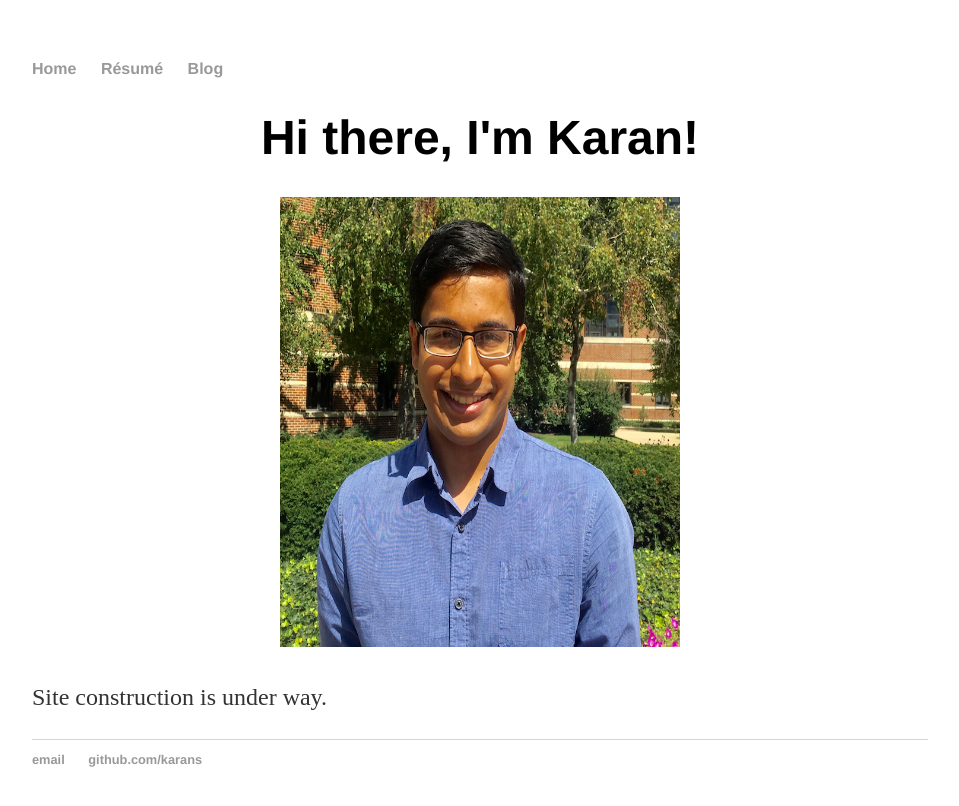
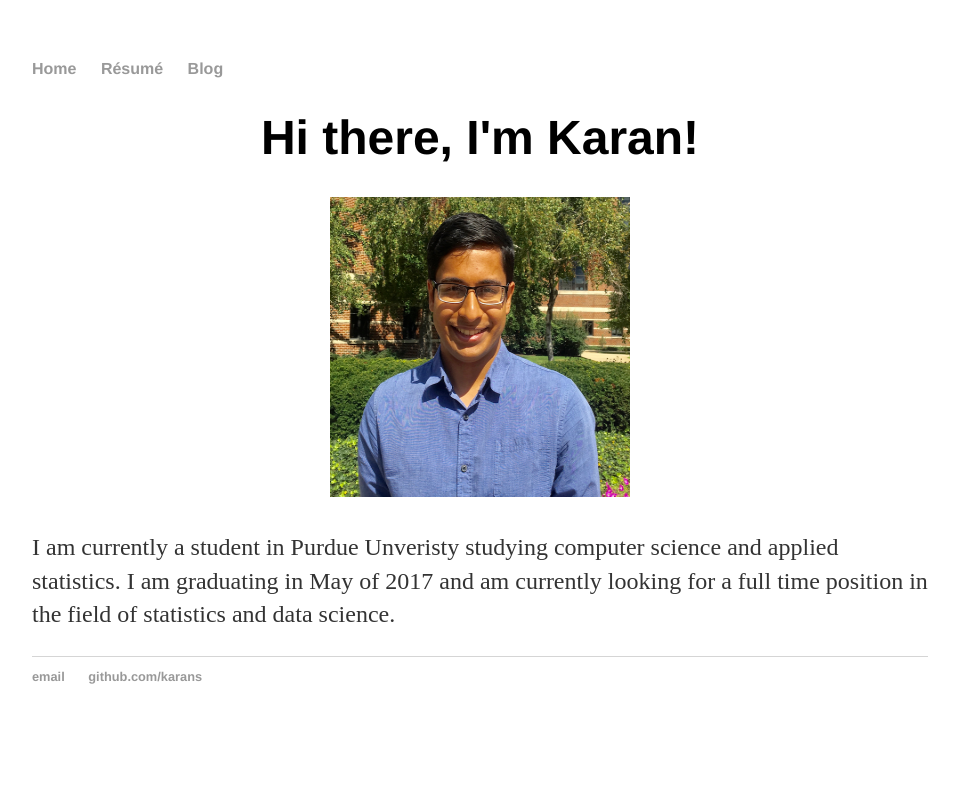
Before and after one commit to karans/karans.github.io, a Jekyll site: the page built from index.html, in a window 1280 px wide. Shown: the top 806 px of the page, without its empty margins (160-1119 px from the left). Built offline with Jekyll 4.4.1, drawn with Linux system fonts in a browser that asks for light colours.

Commit message:
added a short description

```diff
--- a/index.html
+++ b/index.html
@@ -5,7 +5,7 @@ title: Karan's Website
 <div class="blurb">
 	<h1 align="center">Hi there, I'm Karan!</h1>
 	<p align="center">
-		<img src="/documents/images/headshot.png" style="width:400px;height:450px;">
+		<img src="/documents/images/headshot.png" style="width:300px;height:300px;">
 	</p>
-	<p>Site construction is under way.</p>
+	<p>I am currently a student in Purdue Unveristy studying computer science and applied statistics. I am graduating in May of 2017 and am currently looking for a full time position in the field of statistics and data science.</p>
 </div><!-- /.blurb -->
```
